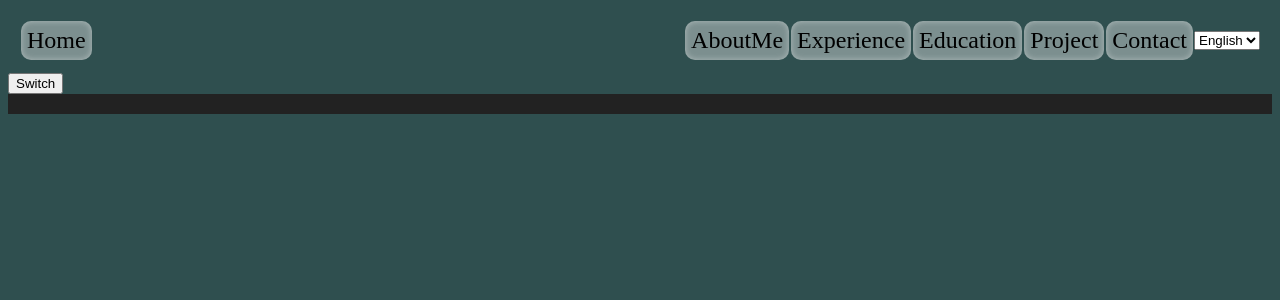
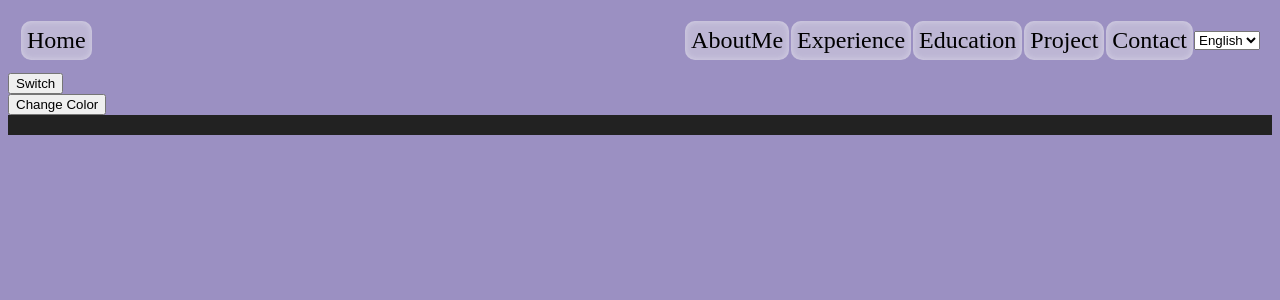
Before and after one commit to ImitatedSky/resume, a React (Create React App) app: page /Nopage in a window 1280 px wide. Shown: the top 300 px of the page. Built offline with nearby package versions, Linux system fonts and the light colour scheme.

Commit message:
Update 4 files

```diff
--- a/src/App.js
+++ b/src/App.js
@@ -23,8 +23,6 @@ import Nopage from "./components/Nopage/Nopage";
 import LanguageContext from "./components/LanguageContext";
 import LanguageSwitcher from "./components/LanguageSwitcher";
 
-import en from "./languages/en.json";
-import zh from "./languages/zh.json";
 
 export default function App() {
   const [language, setLanguage] = useState("en");
@@ -67,6 +65,7 @@ export default function App() {
           </Route>
         </Switch> */}
         <button onClick={toggleSwitchPage}>Switch</button>
+        <Nopage />
         <Footer />
       </LanguageContext.Provider>
     </>
--- a/src/components/Nopage/Nopage.js
+++ b/src/components/Nopage/Nopage.js
@@ -1,5 +1,34 @@
+import React, { useEffect } from "react";
+
 const Nopage = () => {
-  return <h1>404</h1>;
+  useEffect(() => {
+    const newColor = "#9b90c2";
+    document.body.style.backgroundColor = newColor;
+
+    return () => {
+      document.body.style.backgroundColor = ""; // 清除顏色
+      console.log("useEffect");
+    };
+  }, []);
+
+  const getRandomColor = () => {
+    const letters = "0123456789ABCDEF";
+    let color = "#";
+    for (let i = 0; i < 6; i++) {
+      color += letters[Math.floor(Math.random() * 16)];
+    }
+    return color;
+  };
+
+  return (
+    <div>
+      <button
+        onClick={() => (document.body.style.backgroundColor = getRandomColor())}
+      >
+        Change Color
+      </button>
+    </div>
+  );
 };
 
 export default Nopage;
--- a/src/styles.css
+++ b/src/styles.css
@@ -14,7 +14,7 @@
   flex-direction: row; /* 設置主軸方向為橫向排列 */
 }
 body {
-  background-color: #2f4f4f;
+  background-color: #9b90c2; /*寫在nopage那邊了所以這邊沒用  ->之後應該改到 changeColor 頁面*/
 }
 
 .contact {
```
Also changed, not shown: src/components/Project/Project.js (line endings or trailing spaces).
